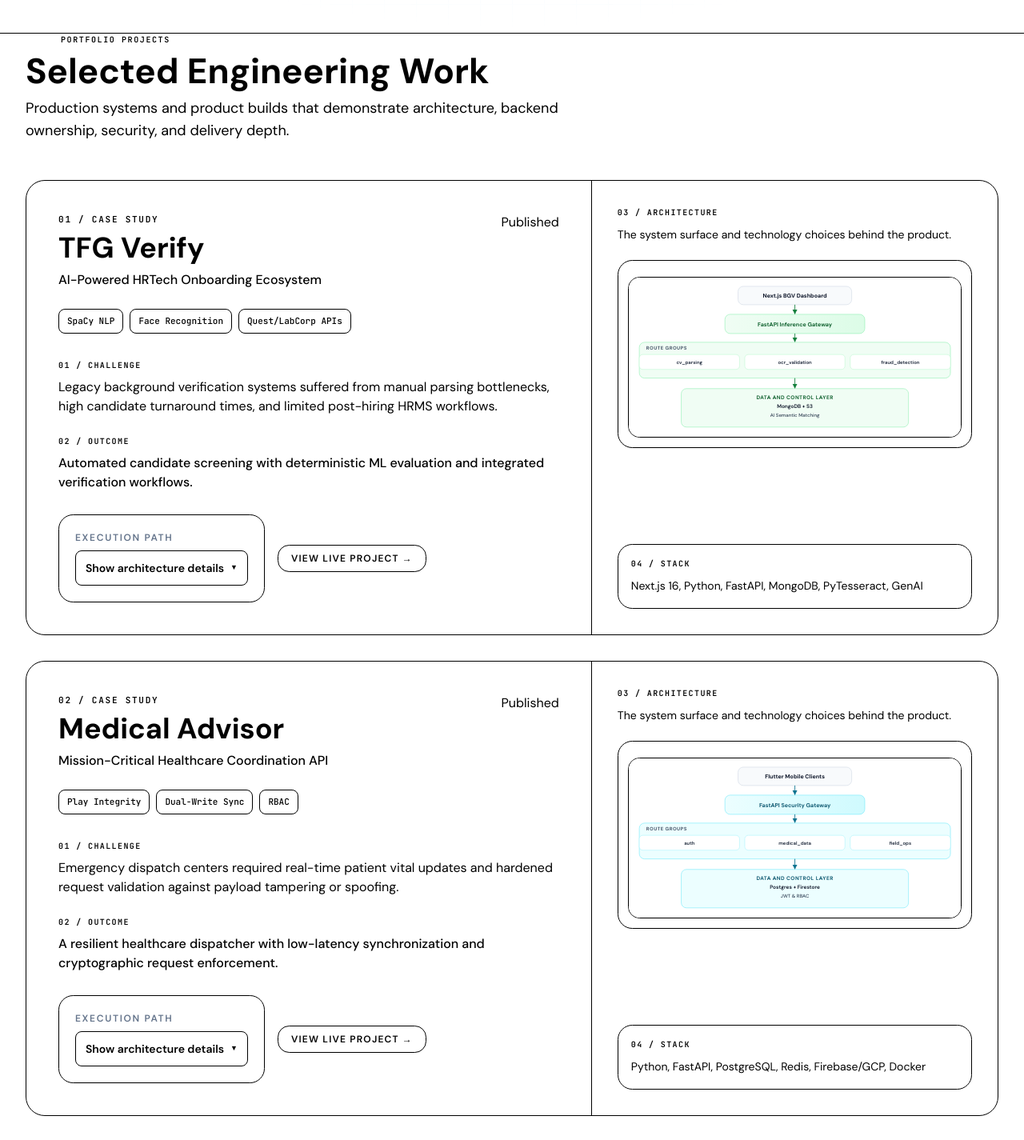
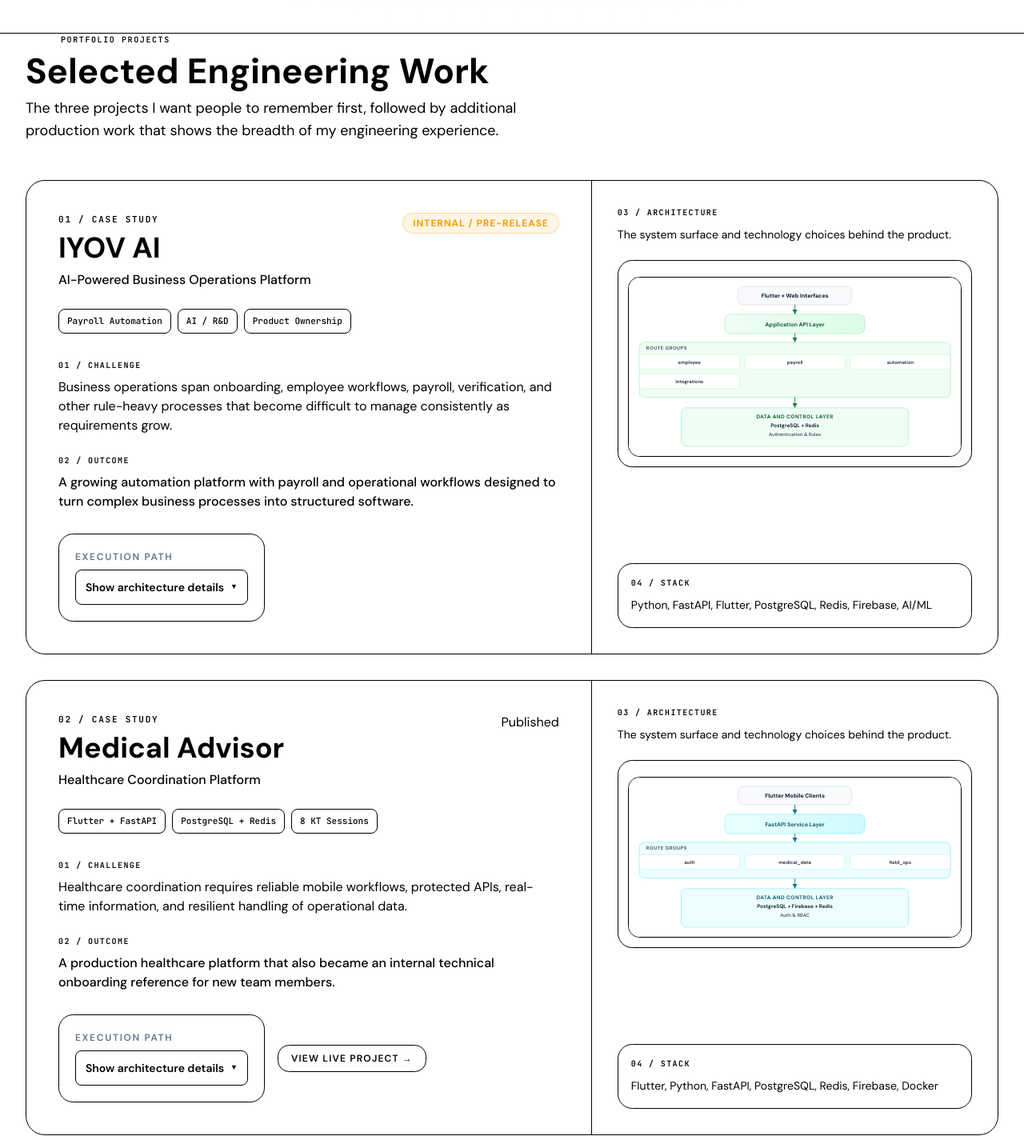
Before and after one commit to MeghrajGoudThigulla/meghraj-portfolio, a Next.js app in the folder portfolio-frontend/: page / in a window 1280 px wide. Shown: the part 940-2365 px from the top of the page at 80% size. Built offline with nearby package versions, Linux system fonts and the light colour scheme.

Commit message:
refactor(projects): prioritize flagship work and align case studies with actual experience

```diff
--- a/portfolio-frontend/components/Projects.tsx
+++ b/portfolio-frontend/components/Projects.tsx
@@ -22,40 +22,56 @@ export type Project = {
 
 const projectsData: Project[] = [
   {
-    title: "TFG Verify",
-    subtitle: "AI-Powered HRTech Onboarding Ecosystem",
-    status: "Published",
-    problem: "Legacy background verification systems suffered from manual parsing bottlenecks, high candidate turnaround times, and limited post-hiring HRMS workflows.",
+    title: "IYOV AI",
+    subtitle: "AI-Powered Business Operations Platform",
+    status: "Internal / Pre-release",
+    problem: "Business operations span onboarding, employee workflows, payroll, verification, and other rule-heavy processes that become difficult to manage consistently as requirements grow.",
     action: [
-      "Engineered an NLP parsing engine using SpaCy and Sentence Transformers with configurable confidence thresholds.",
-      "Designed the employee lifecycle portal across Hiring, Verification, Onboarding, Payroll, and Attendance.",
-      "Integrated Quest Diagnostics and LabCorp testing services into candidate verification workflows.",
-      "Restructured API-based pricing tiers for SME adoption against established BGV competitors."
+      "Developed production features across the platform while working closely with stakeholders on custom requirements.",
+      "Built the payroll module around India-specific legal and payroll requirements, with the design being extended toward additional countries.",
+      "Performed R&D and competitive analysis to evaluate practical approaches for new product capabilities.",
+      "Supported infrastructure, deployments, product demonstrations, technical communication, and knowledge transfer alongside feature development."
     ],
-    result: "Automated candidate screening with deterministic ML evaluation and integrated verification workflows.",
-    metrics: ["SpaCy NLP", "Face Recognition", "Quest/LabCorp APIs"],
-    stack: "Next.js 16, Python, FastAPI, MongoDB, PyTesseract, GenAI",
-    apiDiagram: { theme: "assessment", clientLabel: "Next.js BGV Dashboard", gatewayLabel: "FastAPI Inference Gateway", routeGroups: ["cv_parsing", "ocr_validation", "fraud_detection"], dataLayerLabel: "MongoDB + S3", controlLabel: "AI Semantic Matching" },
-    sourcePath: "/Users/tfg-admin/dev/projects/tfg-verify",
-    detailsHref: "https://tfgverify.com/",
+    result: "A growing automation platform with payroll and operational workflows designed to turn complex business processes into structured software.",
+    metrics: ["Payroll Automation", "AI / R&D", "Product Ownership"],
+    stack: "Python, FastAPI, Flutter, PostgreSQL, Redis, Firebase, AI/ML",
+    apiDiagram: { theme: "assessment", clientLabel: "Flutter + Web Interfaces", gatewayLabel: "Application API Layer", routeGroups: ["employee", "payroll", "automation", "integrations"], dataLayerLabel: "PostgreSQL + Redis", controlLabel: "Authentication & Rules" },
+    sourcePath: "/Users/tfg-admin/dev/projects/IYOV-AI",
   },
   {
     title: "Medical Advisor",
-    subtitle: "Mission-Critical Healthcare Coordination API",
+    subtitle: "Healthcare Coordination Platform",
     status: "Published",
-    problem: "Emergency dispatch centers required real-time patient vital updates and hardened request validation against payload tampering or spoofing.",
+    problem: "Healthcare coordination requires reliable mobile workflows, protected APIs, real-time information, and resilient handling of operational data.",
     action: [
-      "Architected a FastAPI security gateway using Google Play Integrity nonces to verify edge payloads.",
-      "Engineered an asynchronous dual-write pipeline across PostgreSQL and Firestore for real-time vitals.",
-      "Configured Redis caching and Dockerized microservices deployed on Render.",
-      "Integrated asynchronous AI document parsing to reduce clinical administration overhead."
+      "Contributed across Flutter mobile, FastAPI backend, PostgreSQL, Firebase, Redis, and supporting infrastructure.",
+      "Worked on secure authentication and request-validation flows for production mobile workflows.",
+      "Helped ship the platform and troubleshoot deployment and integration issues across the stack.",
+      "Became a key knowledge-transfer resource, giving hands-on KT to 8 team members working with the platform."
     ],
-    result: "A resilient healthcare dispatcher with low-latency synchronization and cryptographic request enforcement.",
-    metrics: ["Play Integrity", "Dual-Write Sync", "RBAC"],
-    stack: "Python, FastAPI, PostgreSQL, Redis, Firebase/GCP, Docker",
-    apiDiagram: { theme: "healthcare", clientLabel: "Flutter Mobile Clients", gatewayLabel: "FastAPI Security Gateway", routeGroups: ["auth", "medical_data", "field_ops"], dataLayerLabel: "Postgres + Firestore", controlLabel: "JWT & RBAC" },
+    result: "A production healthcare platform that also became an internal technical onboarding reference for new team members.",
+    metrics: ["Flutter + FastAPI", "PostgreSQL + Redis", "8 KT Sessions"],
+    stack: "Flutter, Python, FastAPI, PostgreSQL, Redis, Firebase, Docker",
+    apiDiagram: { theme: "healthcare", clientLabel: "Flutter Mobile Clients", gatewayLabel: "FastAPI Service Layer", routeGroups: ["auth", "medical_data", "field_ops"], dataLayerLabel: "PostgreSQL + Firebase + Redis", controlLabel: "Auth & RBAC" },
     sourcePath: "/Users/tfg-admin/dev/projects/MEDICAL_ADVISOR",
     detailsHref: "https://play.google.com/store/apps/details?id=com.tfg.medicaladvisor",
+  },
+  {
+    title: "TFGenAPI",
+    subtitle: "Backend Platform Built from Scratch",
+    status: "Internal / Pre-release",
+    problem: "Building a reusable backend platform from the ground up requires clear API boundaries, dependable data flows, maintainable architecture, and practical decisions under incomplete requirements.",
+    action: [
+      "Built the platform from scratch, owning the backend implementation and the difficult technical decisions needed to make it usable in production workflows.",
+      "Designed and implemented REST APIs around evolving product requirements and integration needs.",
+      "Used R&D and debugging to investigate unfamiliar technical problems instead of forcing a predetermined implementation.",
+      "Worked across development, infrastructure, and stakeholder requirements to move large tickets toward completion."
+    ],
+    result: "A backend foundation built to support evolving product requirements while keeping the implementation practical and maintainable.",
+    metrics: ["Built from Scratch", "REST APIs", "R&D + Debugging"],
+    stack: "Python, FastAPI, PostgreSQL, REST APIs, Redis, Docker",
+    apiDiagram: { theme: "banking", clientLabel: "Web / Mobile Clients", gatewayLabel: "FastAPI API Gateway", routeGroups: ["auth", "core_api", "business_rules", "integrations"], dataLayerLabel: "PostgreSQL + Redis", controlLabel: "Validation & Access Control" },
+    sourcePath: "/Users/tfg-admin/dev/projects/TFGenAPI",
   },
   {
     title: "TFG SecureBank",
@@ -66,7 +82,7 @@ const projectsData: Project[] = [
       "Architected a multi-tenant FastAPI backend with SQLAlchemy and Alembic across PostgreSQL/Supabase and legacy MySQL.",
       "Engineered an asynchronous rules engine for Excel-based credit validation matrices.",
       "Secured 70+ banking APIs with JWT filters, granular RBAC, and audit events.",
-      "Generated tamper-resistant loan agreement PDFs dynamically with WeasyPrint and Jinja2."
+      "Generated loan agreement PDFs dynamically with WeasyPrint and Jinja2."
     ],
     result: "A flexible multi-tenant loan engine that maps forms, executes server-side rules, and preserves security records.",
     metrics: ["70+ APIs", "Multi-Tenant", "RBAC + Audit"],
@@ -76,37 +92,20 @@ const projectsData: Project[] = [
     detailsHref: "https://tfgsecurebank.com/",
   },
   {
-    title: "TFG Corporate Website",
-    subtitle: "High-Performance Next.js Migration",
-    status: "Published",
-    problem: "Legacy formats lacked search scannability and exposed risks from hardcoded database and SMTP configuration.",
-    action: [
-      "Modernized the corporate website into an SEO-optimized Next.js experience with zero production downtime.",
-      "Refactored committed credentials and connection keys into secure environment configuration.",
-      "Isolated local test workflows from production databases and assets."
-    ],
-    result: "A performant Next.js site with stronger SEO, environment validation, and production-safe development workflows.",
-    metrics: ["Next.js", "SEO", "Environment Safety"],
-    stack: "Next.js, Flask, SQLite / MySQL, environment variables, Tailwind",
-    apiDiagram: { theme: "assessment", clientLabel: "Next.js Web Client", gatewayLabel: "Flask API Gateway", routeGroups: ["subscribe", "contact", "auth/login", "verify"], dataLayerLabel: "MySQL / SQLite", controlLabel: "Environment Guards" },
-    sourcePath: "/Users/tfg-admin/dev/projects/tfg-org-com",
-    detailsHref: "https://tfgroup.ai/en",
-  },
-  {
     title: "DealsMart",
-    subtitle: "High-Scale Monolithic Retail Platform",
+    subtitle: "Commerce Platform",
     status: "Internal / Pre-release",
-    problem: "Inventory synchronization and payment verification suffered from consistency and race-condition issues in distributed deployments.",
+    problem: "Inventory synchronization and payment verification required stronger transactional consistency and reliable background processing.",
     action: [
       "Migrated document structures into normalized PostgreSQL models for stronger transactional guarantees.",
-      "Built a FastAPI orchestration layer backed by Redis and distributed RQ workers for payment reconciliation.",
+      "Built a FastAPI orchestration layer backed by Redis and background workers for payment reconciliation.",
       "Delivered Flutter mobile and Flutter Web administration surfaces.",
       "Integrated S3/MinIO object storage for scalable media uploads."
     ],
-    result: "A deterministic commerce backend designed around transactional inventory and idempotent payment processing.",
-    metrics: ["PostgreSQL", "RQ Workers", "Flutter + Web Admin"],
+    result: "A commerce backend designed around transactional inventory, background processing, and reliable payment workflows.",
+    metrics: ["PostgreSQL", "Background Workers", "Flutter + Web Admin"],
     stack: "Flutter, FastAPI, PostgreSQL, Redis, RQ, S3/MinIO",
-    apiDiagram: { theme: "commerce", clientLabel: "Customer App + Web Admin", gatewayLabel: "FastAPI REST Gateway", routeGroups: ["catalog", "cart & checkout", "returns", "support_chat"], dataLayerLabel: "PostgreSQL + Redis + RQ", controlLabel: "JWT & Audit Logs" },
+    apiDiagram: { theme: "commerce", clientLabel: "Customer App + Web Admin", gatewayLabel: "FastAPI REST Gateway", routeGroups: ["catalog", "cart & checkout", "returns", "support_chat"], dataLayerLabel: "PostgreSQL + Redis + Workers", controlLabel: "JWT & Audit Logs" },
     sourcePath: "/Users/tfg-admin/dev/projects/DEALSMART",
   }
 ];
@@ -119,12 +118,12 @@ const projectVariants: Variants = {
 
 export default function Projects() {
   return (
-    <section className="section-shell relative bg-brand-bg border-b border-brand-border/40" id="projects">
+    <section className="section-shell relative border-b border-brand-border/40 bg-brand-bg" id="projects">
       <div aria-hidden className="pointer-events-none absolute -left-32 top-10 h-72 w-72 rounded-full bg-brand-blue/5 blur-[120px]" />
       <div aria-hidden className="pointer-events-none absolute -right-32 bottom-8 h-80 w-80 rounded-full bg-brand-accent/5 blur-[130px]" />
 
       <div className="mx-auto max-w-7xl px-4 sm:px-6 lg:px-8">
-        <SectionHeading title="Selected Engineering Work" description="Production systems and product builds that demonstrate architecture, backend ownership, security, and delivery depth." eyebrow="Portfolio Projects" />
+        <SectionHeading title="Selected Engineering Work" description="The three projects I want people to remember first, followed by additional production work that shows the breadth of my engineering experience." eyebrow="PORTFOLIO PROJECTS" />
 
         <motion.div className="mt-10 grid gap-8" variants={containerVariants} initial="hidden" whileInView="visible" viewport={{ once: true, margin: "-80px" }}>
           {projectsData.map((project, index) => {
```
